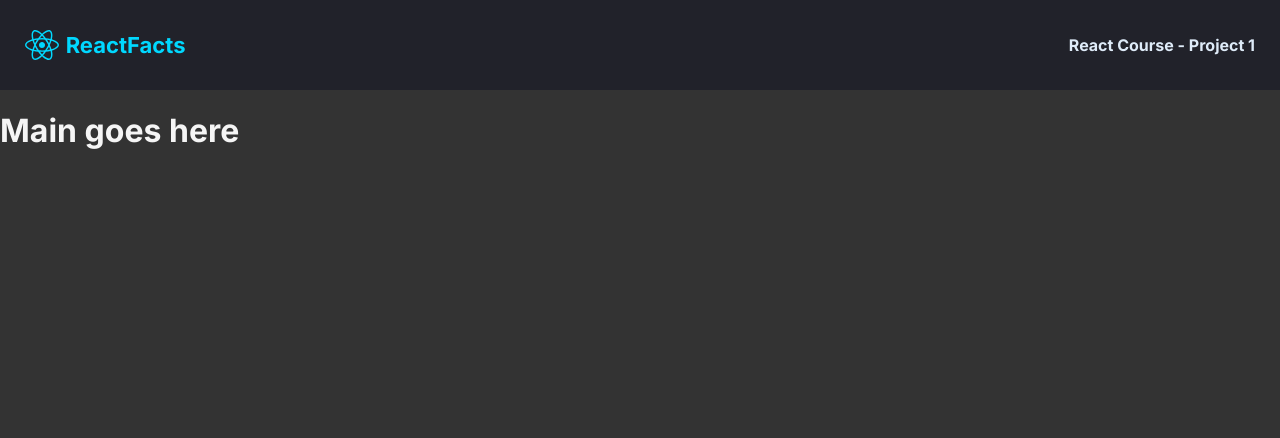
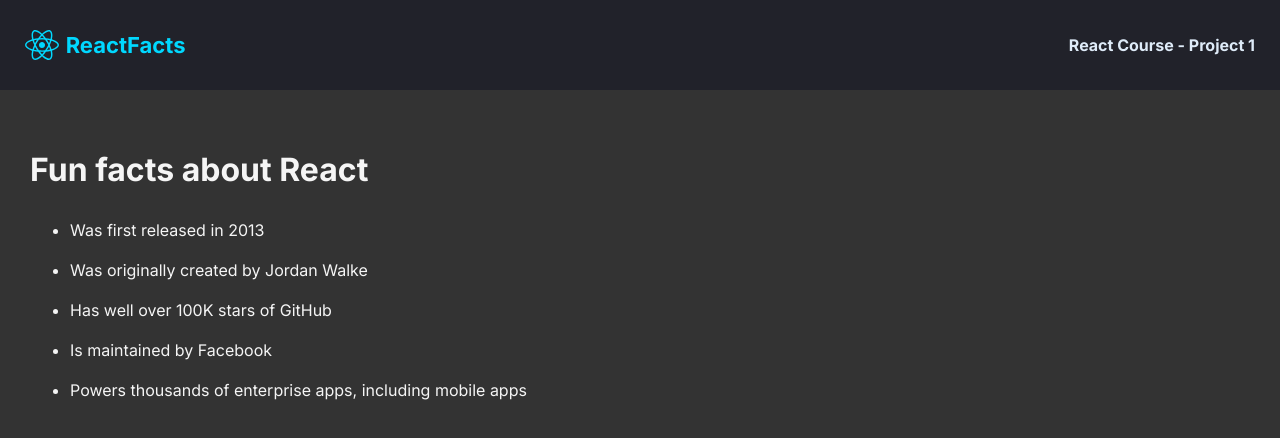
Before and after one commit to kassfir/scrimba-react-tutorials, a React (Vite) app: page / in a window 1280 px wide. Shown: the top 438 px of the page. Built offline with nearby package versions, Linux system fonts and the light colour scheme.

Commit message:
main section tutorial before checking

```diff
--- a/src/components/Main.jsx
+++ b/src/components/Main.jsx
@@ -1,5 +1,15 @@
 export default function Main () {
     return (
-        <h1>Main goes here</h1>
+        <div className="main--main_content">
+            <h1 className="main--header">Fun facts about React</h1>
+            <ul>
+                <li className='main--list_item'>Was first released in 2013</li>
+                <li className='main--list_item'>Was originally created by Jordan Walke</li>
+                <li className='main--list_item'>Has well over 100K stars of GitHub</li>
+                <li className='main--list_item'>Is maintained by Facebook</li>
+                <li className='main--list_item'>Powers thousands of enterprise apps, including mobile apps</li>
+            </ul>
+        </div>
+
     )
 }
--- a/src/index.css
+++ b/src/index.css
@@ -43,3 +43,11 @@ nav {
   height: 30px;
   margin-right: 7px;
 }
+
+.main--main_content {
+  margin: 60px 30px;
+}
+
+.main--list_item{
+  padding: 10px 0px;
+}
```
